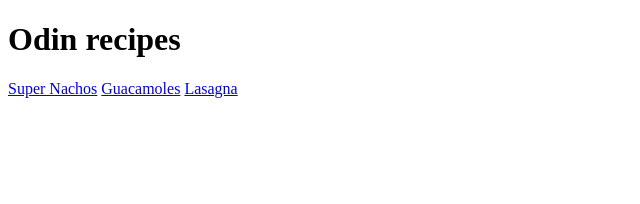
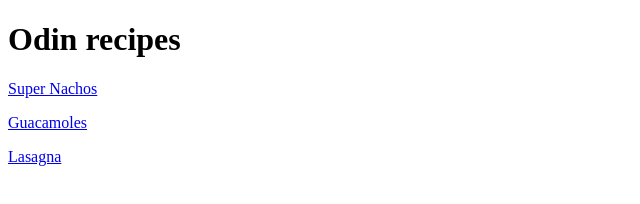
Before and after one commit to rafaelb056/odin_recipes, a plain HTML site: page index.html in a window 1280 px wide. Shown: the whole page, without its empty margins (0-640 px from the left). Drawn offline with Linux system fonts and the light colour scheme.

Commit message:
add index.html

```diff
--- a/index.html
+++ b/index.html
@@ -1,14 +1,14 @@
 <!DOCTYPE html>
 <html lang="en">
-<head>
+ <head>
   <meta charset="UTF-8">
   <meta name="viewport" content="width=device-width, initial-scale=1.0">
   <title>Document</title>
-</head>
-<body>
+ </head>
+ <body>
   <h1>Odin recipes</h1>
-  <a href="Recipes/Super_Nachos.html">Super Nachos</a>
-  <a href="Recipes/guacamoles.html">Guacamoles</a>
-  <a href="Recipes/lasagna.html">Lasagna</a>
-</body>
+  <p><a href="Recipes/Super_Nachos.html">Super Nachos</a></p>
+  <p><a href="Recipes/guacamoles.html">Guacamoles</a></p>
+  <p><a href="Recipes/lasagna.html">Lasagna</a></p>
+ </body>
 </html>
```
